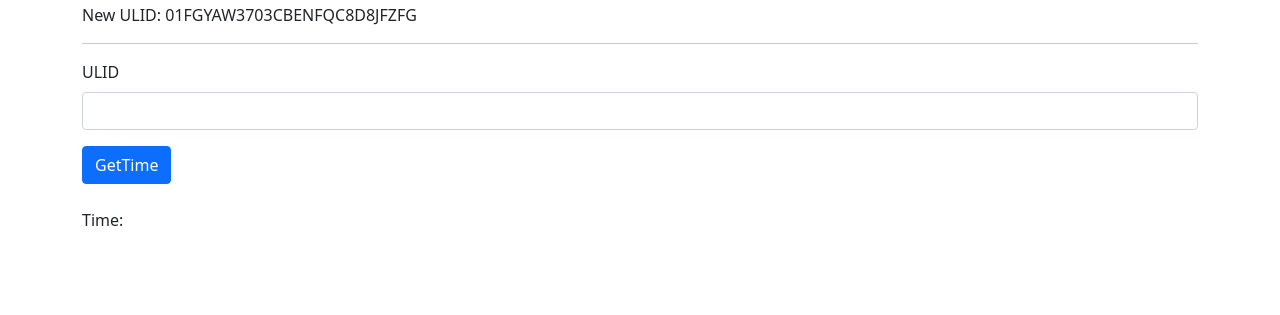
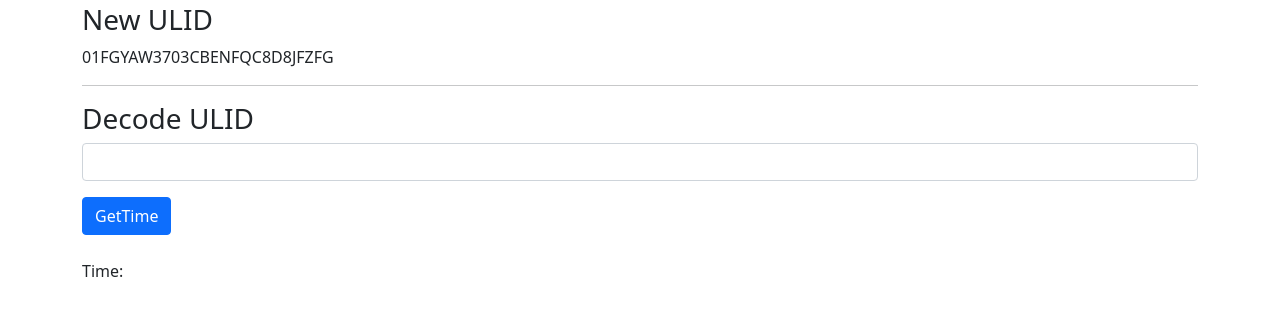
Before and after one commit to pgr0ss/ulid-tools, a plain HTML site: page index.html in a window 1280 px wide. Shown: the part 53-368 px from the top of the page. Drawn offline with nearby package versions, Linux system fonts and the light colour scheme.

Commit message:
Make the page look a little nicer

```diff
--- a/index.html
+++ b/index.html
@@ -14,15 +14,15 @@
     <div class="container">
       <h1>ULID Tools</h1>
 
-      <div>
-        New ULID: <span id="newulid"/>
+      <h3>New ULID</h3>
+      <div id="newulid">
       </div>
 
       <hr/>
+      <h3>Decode ULID</h3>
 
       <form>
         <div class="mb-3">
-          <label for="ulid" class="form-label">ULID</label>
           <input type="text" class="form-control" id="ulid">
         </div>
         <button type="submit" class="btn btn-primary" onClick="decode(); return false">GetTime</button>
```
